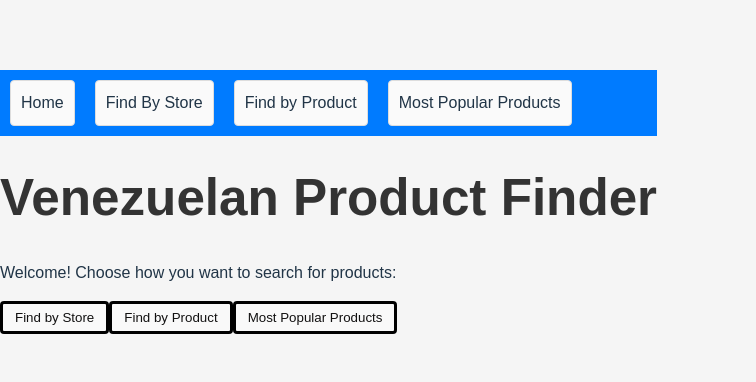
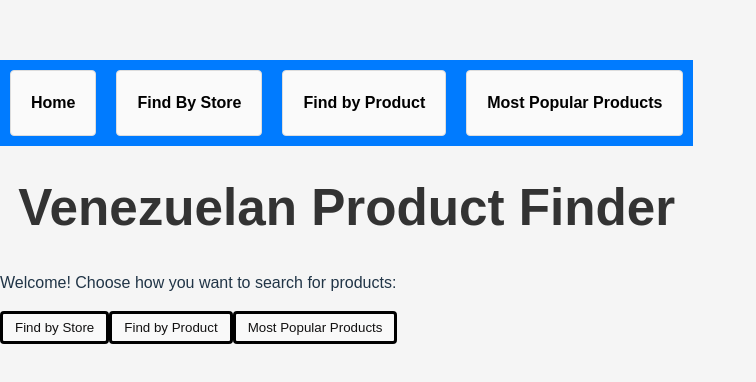
Before and after one commit to claravasqz/VenezuelanProductApp, a React (Vite) app in the folder frontend/: page / in a window 1280 px wide. Shown: the part 206-588 px from the top of the page, without its empty margins (0-756 px from the left). Built offline with nearby package versions, Linux system fonts and the light colour scheme; no server answers.

Commit message:
Fixing some bugs

```diff
--- a/frontend/src/App.css
+++ b/frontend/src/App.css
@@ -76,7 +76,7 @@ nav ul li{
 }
 
 nav ul li a{
-  color: white;
+  color: black;
   text-decoration: none;
   font-weight: bold;
   padding: 10px;
--- a/frontend/src/App.jsx
+++ b/frontend/src/App.jsx
@@ -31,10 +31,10 @@ function App() {
       <div>
         <nav>
           <ul>
-            <li Link to="/">Home</li>
-            <li Link to="/stores">Find By Store</li>
-            <li Link to="/products">Find by Product</li>
-            <li Link to="/popular-products">Most Popular Products</li>
+            <li> <Link to="/">Home</Link></li>
+            <li> <Link to="/stores">Find By Store</Link></li>
+            <li><Link to="/products">Find by Product</Link></li>
+            <li><Link to="/popular-products">Most Popular Products</Link></li>
           </ul>
         </nav>
         <Routes>
```
